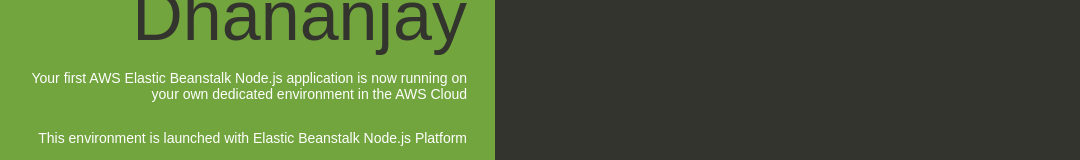
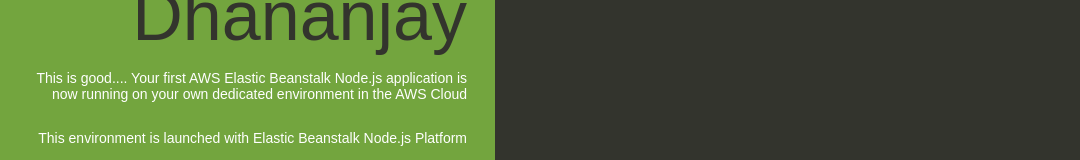
Before and after one commit to dhananjayjpurohit/DemoNodeJS, a website: page index.html in a window 1280 px wide. Shown: the part 305-465 px from the top of the page, without its empty margins (145-1225 px from the left). Drawn offline with Linux system fonts and the light colour scheme.

Commit message:
version 2
This is 2nd version

```diff
--- a/index.html
+++ b/index.html
@@ -75,7 +75,7 @@
   <body>
     <div class="textColumn">
       <h1>Congrats Dhananjay</h1>
-      <p>Your first AWS Elastic Beanstalk Node.js application is now running on your own dedicated environment in the AWS Cloud</p>
+      <p>This is good.... Your first AWS Elastic Beanstalk Node.js application is now running on your own dedicated environment in the AWS Cloud</p>
       <p>This environment is launched with Elastic Beanstalk Node.js Platform</p>
     </div>
     <div class="linksColumn">
```
